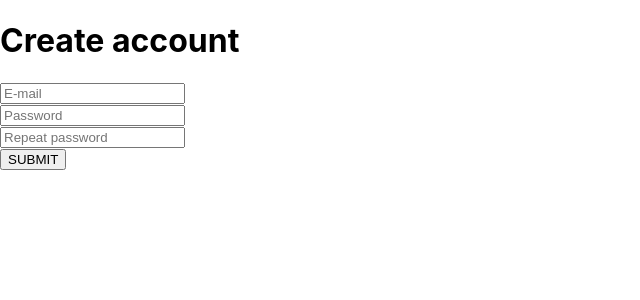
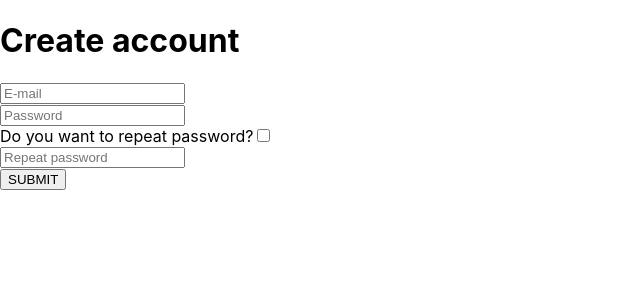
Before and after one commit to coderoadpl/frontend--react-hook-form--task-8, a React (Create React App) app: page / in a window 1280 px wide. Shown: the top 300 px of the page, without its empty margins (0-640 px from the left). Built offline with nearby package versions, Linux system fonts and the light colour scheme.

Commit message:
Checkbox added

```diff
--- a/src/App.js
+++ b/src/App.js
@@ -44,6 +44,7 @@ export const App = () => {
       message: 'you must type at least 6 characters'
     }
   })
+  const registerRepeatPasswordCheck = register('repeatPasswordCheck')
   const registerRepeatPassword = register('repeatPassword', {
     required: {
       value: true,
@@ -80,6 +81,14 @@ export const App = () => {
           errors.password && <p>{errors.password.message}</p>
         }
         <br />
+        <label>
+          Do you want to repeat password?
+          <input
+            type={'checkbox'}
+            {...registerRepeatPasswordCheck}
+          />
+        </label>
+        <br />
         <input
           placeholder={'Repeat password'}
           {...registerRepeatPassword}
```
